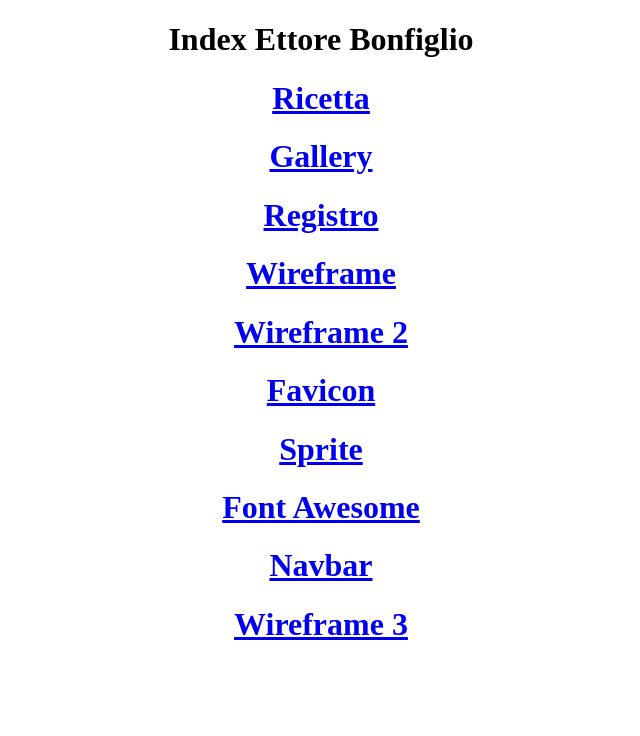
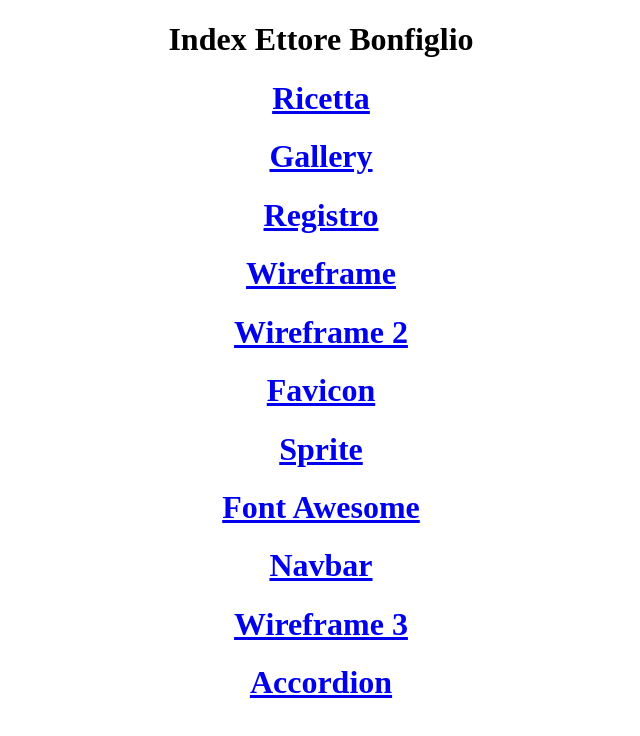
Before and after one commit to ettorebonfiglio/ettore_bonfiglio.github.io, a plain HTML site: page es/index.html in a window 1280 px wide. Shown: the whole page, without its empty margins (319-959 px from the left). Drawn offline with Linux system fonts and the light colour scheme.

Commit message:
Update index.html

```diff
--- a/es/index.html
+++ b/es/index.html
@@ -18,6 +18,7 @@
     <h1><a href="font.html">Font Awesome</a></h1>
     <h1><a href="navbar.html">Navbar</a></h1>
     <h1><a href="wireframe3.html">Wireframe 3</a></h1>
+    <h1><a href="accordion.html">Accordion</a></h1>
 </center>
 </body>
 </html>
```
